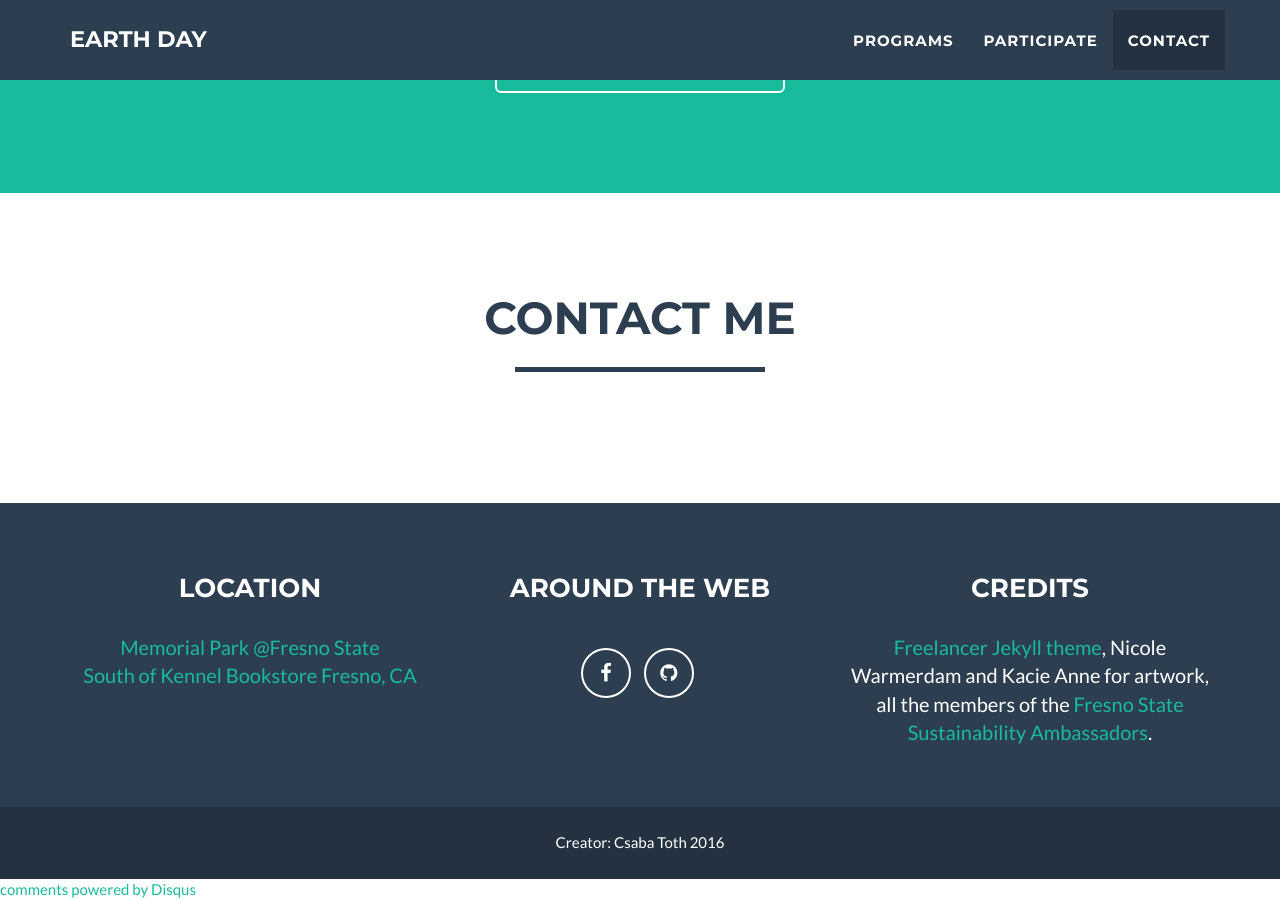
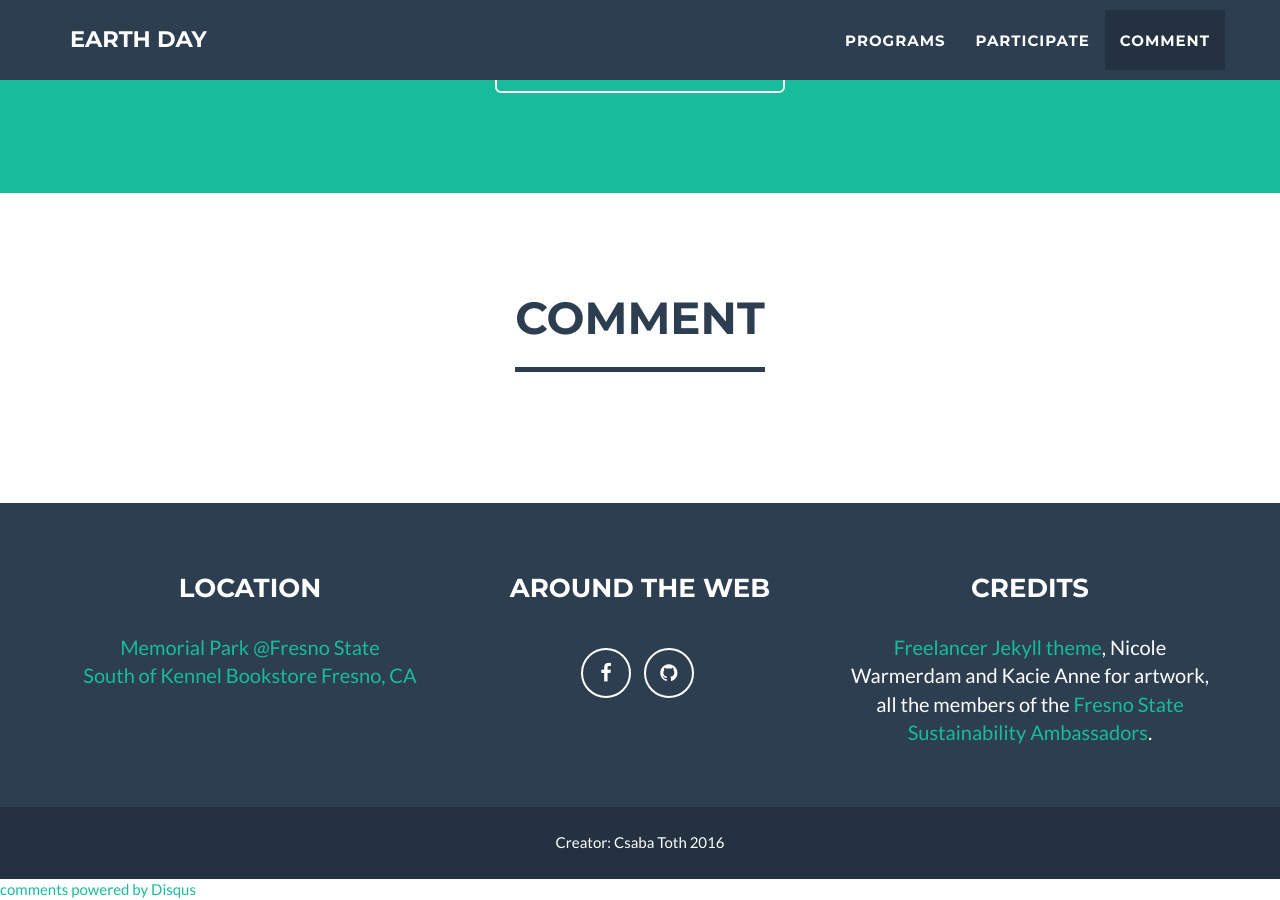
Before and after one commit to bulldogearthday/bulldogearthday2016.github.com, a Jekyll site: the page built from index.html, in a window 1280 px wide and 900 px high, scrolled down 2187 px. Built offline with Jekyll 4.4.1, drawn with Linux system fonts in a browser that asks for light colours; comment, search, counter and statistics services are not loaded.

Commit message:
Comment instead of Contact Me

```diff
--- a/_includes/contact_disqus.html
+++ b/_includes/contact_disqus.html
@@ -3,7 +3,7 @@
        <div class="container">
            <div class="row">
                <div class="col-lg-12 text-center">
-                   <h2>Contact me</h2>
+                   <h2>Comment</h2>
                    <hr class="star-primary">
                </div>
            </div>
--- a/_includes/nav.html
+++ b/_includes/nav.html
@@ -25,7 +25,7 @@
                         <a href="#participate">Participate</a>
                     </li>
                     <li class="page-scroll">
-                        <a href="#contact">Contact</a>
+                        <a href="#contact">Comment</a>
                     </li>
                 </ul>
             </div>
```
